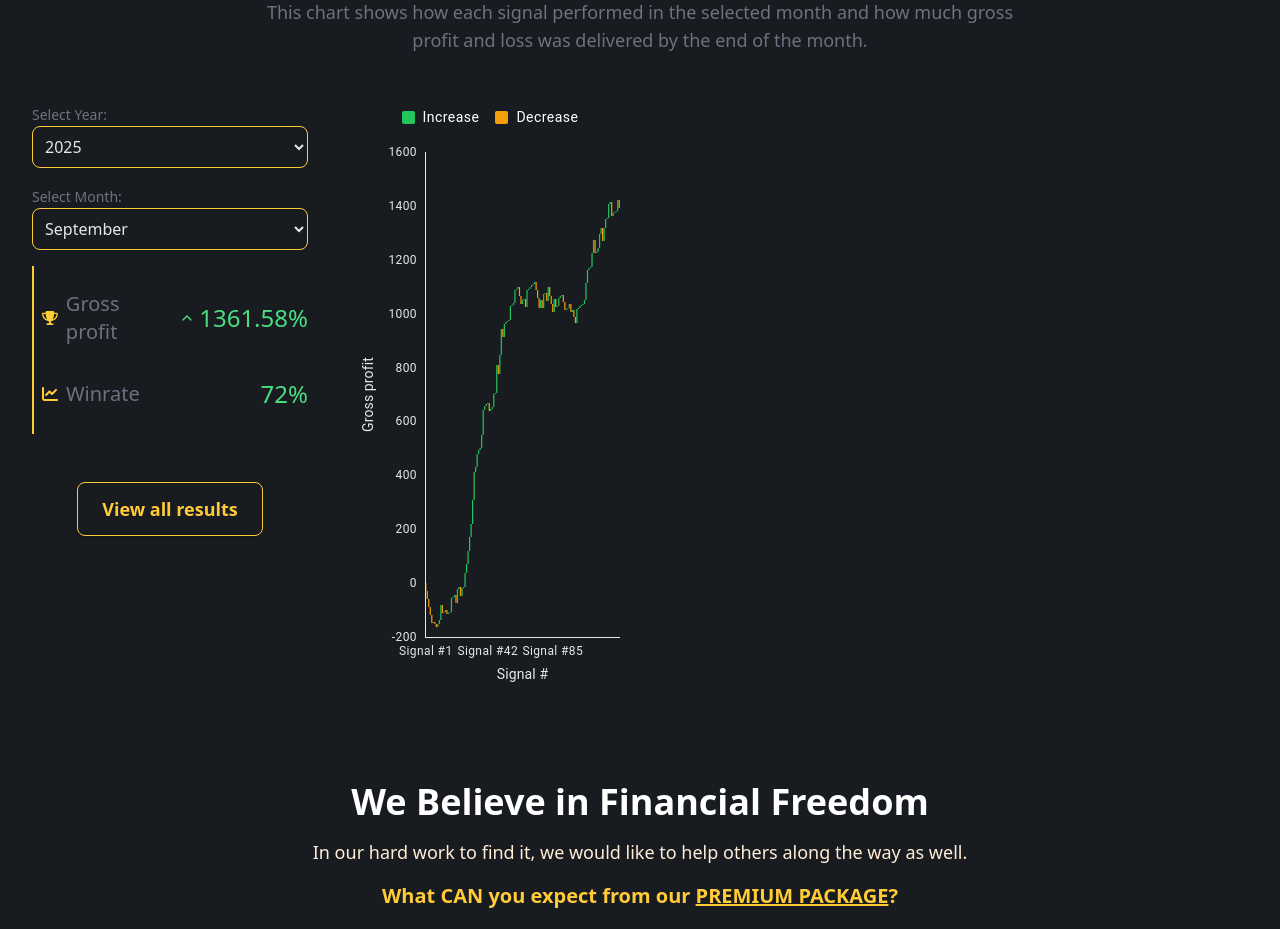
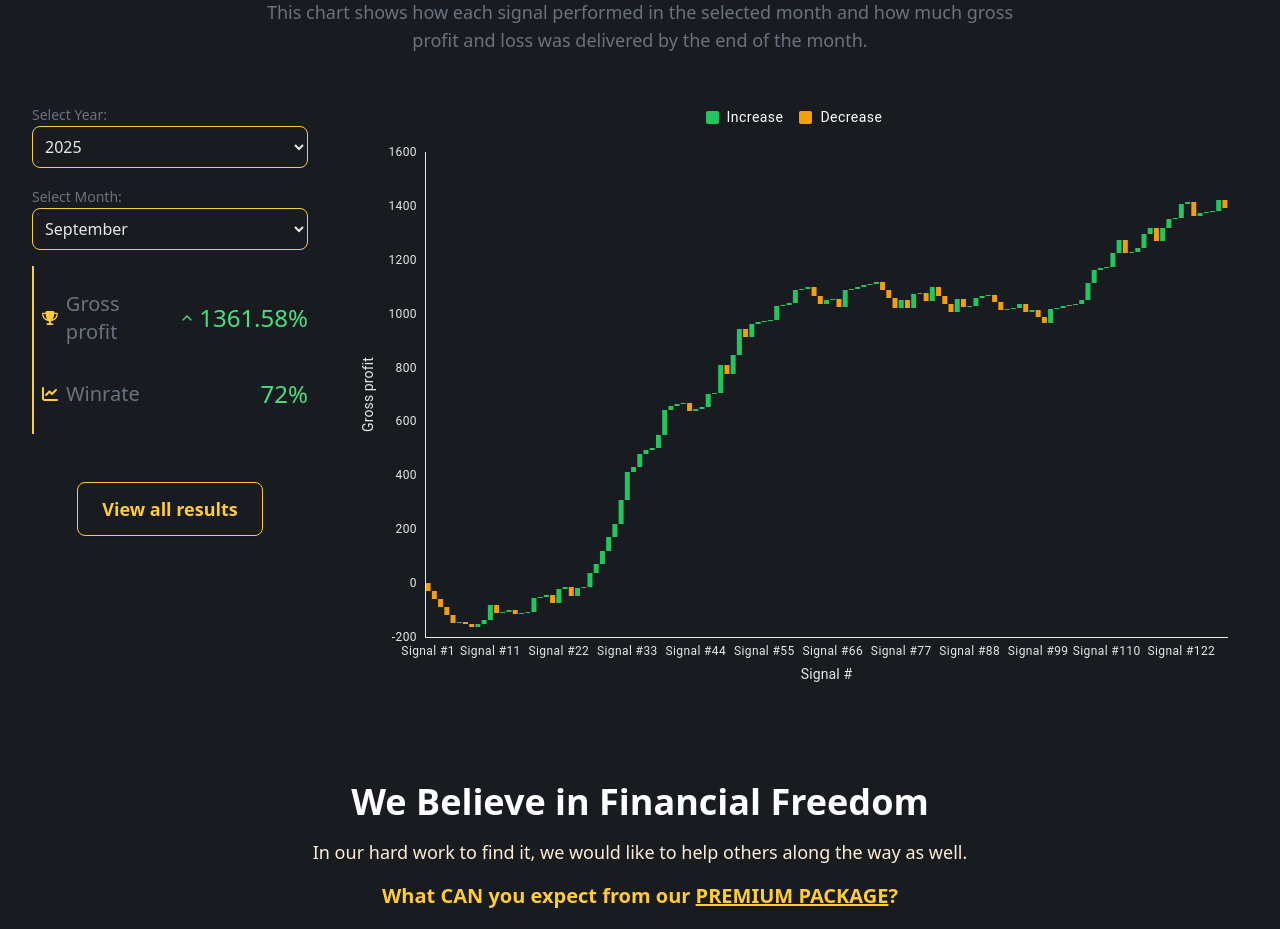
Before and after one commit to thewitcher745/can-website-2, a Next.js app: page /vip in a window 1280 px wide. Shown: the part 1080-2009 px from the top of the page. Built offline with nearby package versions, Linux system fonts and the light colour scheme.

Commit message:
FIX: Fixed slow ResultsDisplay chart loading time issue

```diff
--- a/src/features/homepage/components/results-section/ResultsDisplay.tsx
+++ b/src/features/homepage/components/results-section/ResultsDisplay.tsx
@@ -3,7 +3,7 @@ import WaterfallChart from "./WaterfallChart";
 const ResultsDisplay = ({ monthYearName }: { monthYearName: string }) => {
   return (
     <div className="flex flex-col items-start justify-center h-100 md:h-150 md:w-3/4 overflow-x-auto overflow-y-hidden">
-      <div className="h-full min-w-md md:min-w-auto">
+      <div className="h-full w-full min-w-md md:min-w-auto">
         <WaterfallChart monthYearName={monthYearName} />
       </div>
     </div>
--- a/src/features/homepage/components/results-section/WaterfallChart.tsx
+++ b/src/features/homepage/components/results-section/WaterfallChart.tsx
@@ -22,6 +22,7 @@ const WaterfallChart = ({ monthYearName }: { monthYearName: string }) => {
     <div id="waterfall-chart" className="w-full h-full">
       <BarChart
         dataset={dataset as any}
+        skipAnimation={true}
         xAxis={[
           {
             dataKey: "idx",
@@ -72,6 +73,7 @@ const WaterfallChart = ({ monthYearName }: { monthYearName: string }) => {
         ]}
         sx={{
           // Optional theming to mimic your screenshot
+          "*": { color: "w-full" },
           "& .MuiChartsAxis-left .MuiChartsAxis-tickLabel": { fontWeight: 500 },
           "& .MuiChartsAxis-bottom .MuiChartsAxis-tickLabel": {
             fontWeight: 500,
```
